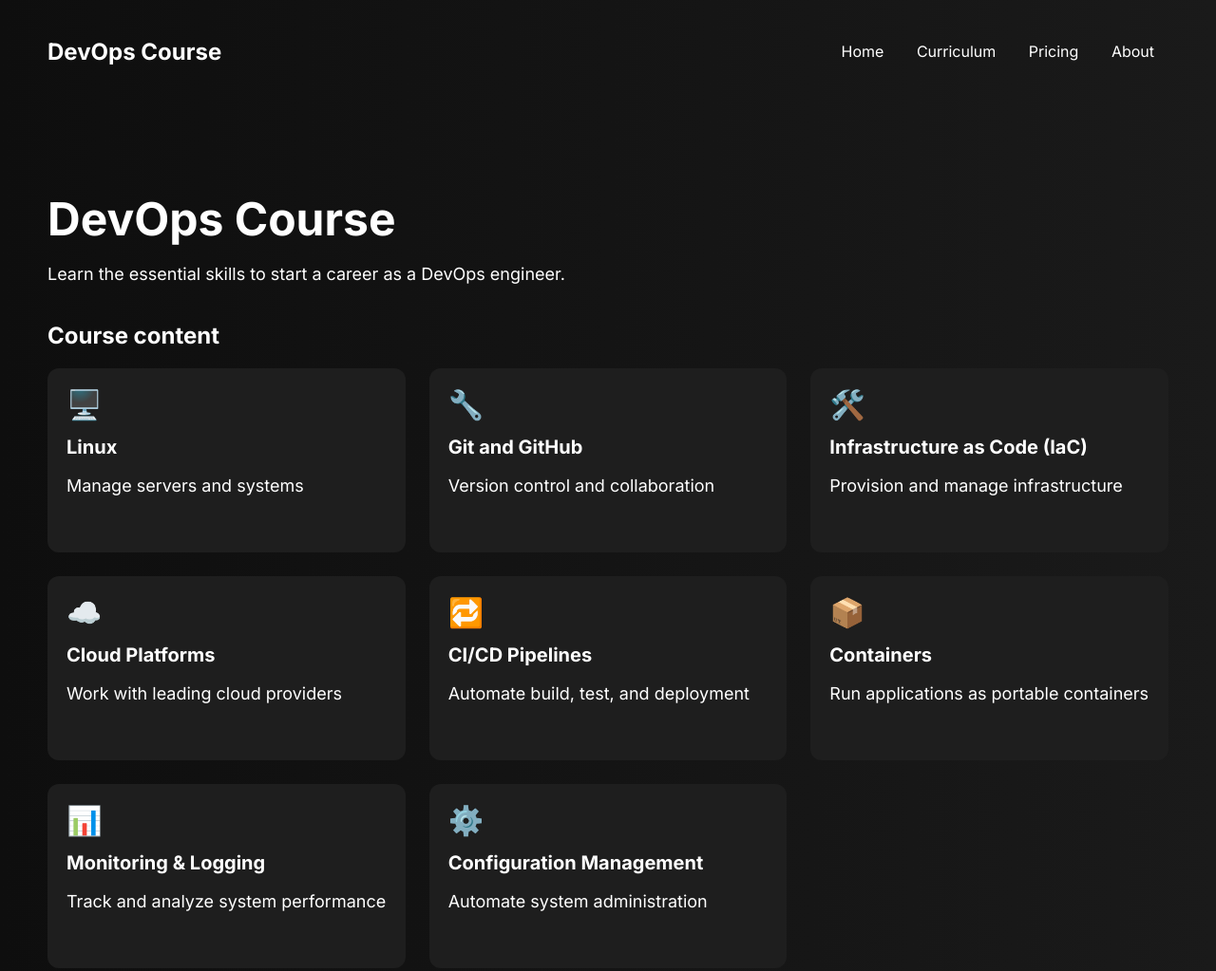
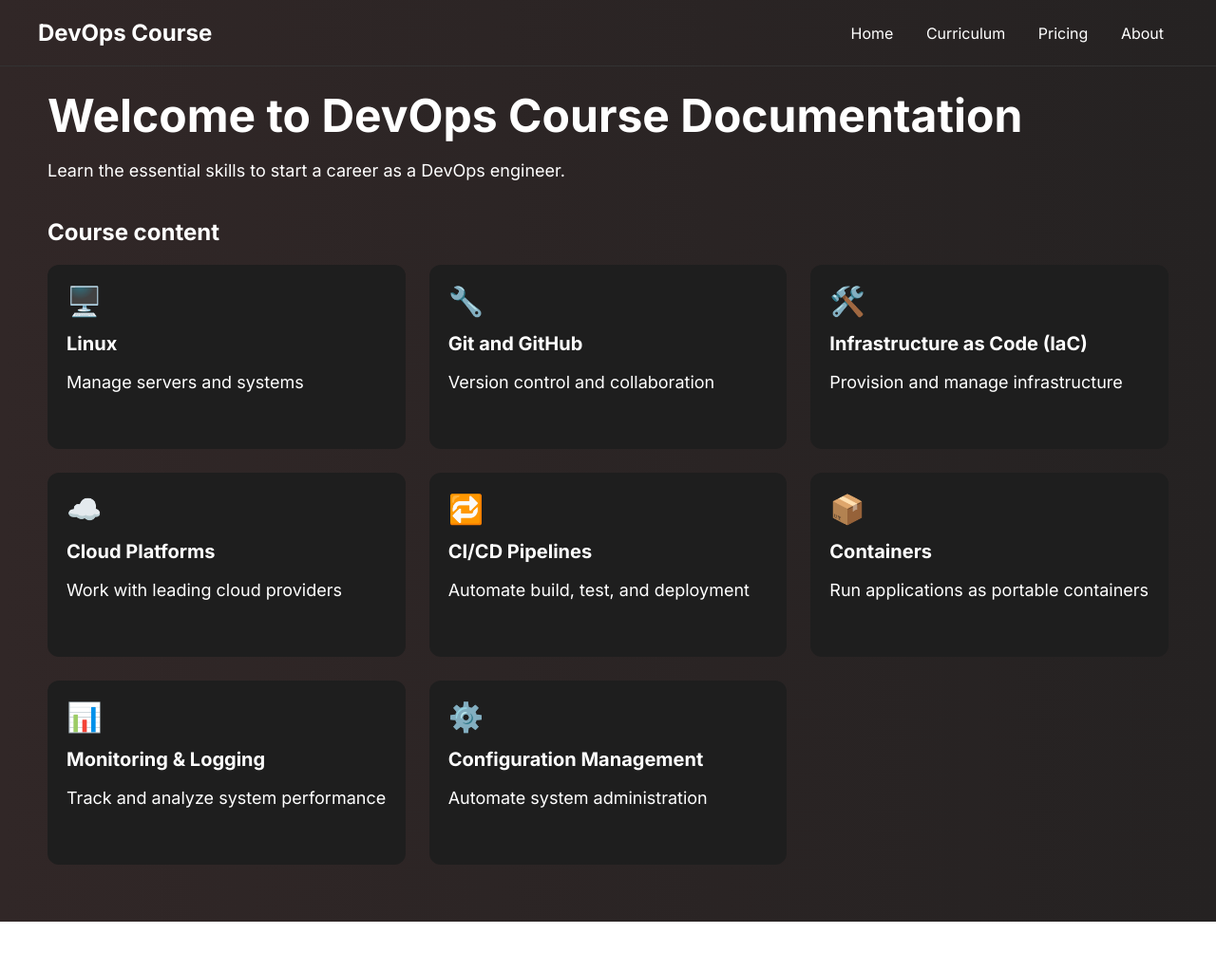
Before and after one commit to Bkash8/DevOps, a plain HTML site: page index.html in a window 1280 px wide. Shown: the whole page at 95% size. After the commit the page ends 971 px from the top, so only its background shows below. Drawn offline with Linux system fonts and the light colour scheme.

Commit message:
modified index.html

```diff
--- a/index.html
+++ b/index.html
@@ -8,15 +8,27 @@
     body {
       margin: 0;
       font-family: 'Inter', sans-serif;
-      background: linear-gradient(to right, #0e0e0e, #1a1a1a);
+      background: linear-gradient(to right, #312727, #252222);
       color: white;
     }
 
-    header {
-      padding: 20px 50px;
+    .topbar {
+      background: linear-gradient(to right, #312727, #252222);
+      padding: 0px 40px;
+      border-bottom: 1px solid #333;
+      position: fixed;
+      top: 0;
+      left: 0;
+      right: 0;
+      z-index: 1000;
       display: flex;
       justify-content: space-between;
       align-items: center;
+    }
+
+    .topbar h1 {
+      margin: 0;
+      font-size: 24px;
     }
 
     nav a {
@@ -29,6 +41,7 @@
     .container {
       padding: 60px 50px;
     }
+
 
     h1 {
       font-size: 48px;
@@ -71,19 +84,19 @@
   </style>
 </head>
 <body>
-
-  <header>
-    <h2>DevOps Course</h2>
+  <div class="topbar">
+    <nav><a href="index.html"><h1>DevOps Course</h1></a></nav>
     <nav>
-      <a href="#">Home</a>
+      <a href="index.html">Home</a>
       <a href="#">Curriculum</a>
       <a href="#">Pricing</a>
       <a href="#">About</a>
     </nav>
-  </header>
+  </div>
+
 
   <div class="container">
-    <h1>DevOps Course</h1>
+    <h1>Welcome to DevOps Course Documentation</h1>
     <p>Learn the essential skills to start a career as a DevOps engineer.</p>
 
     <h2>Course content</h2>
```
